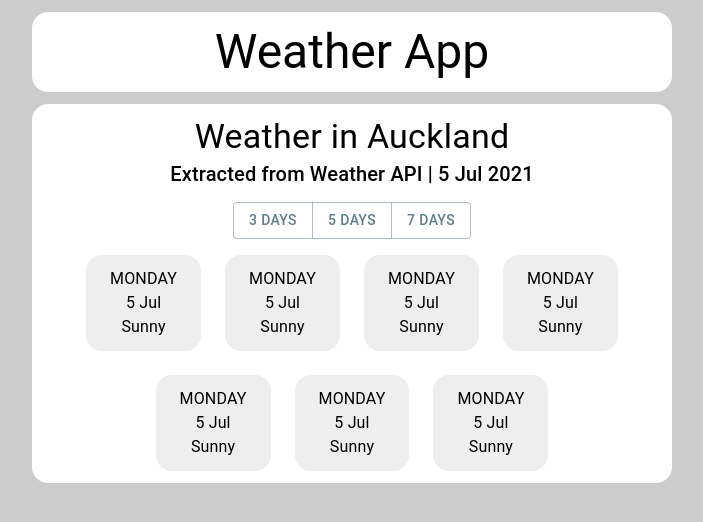
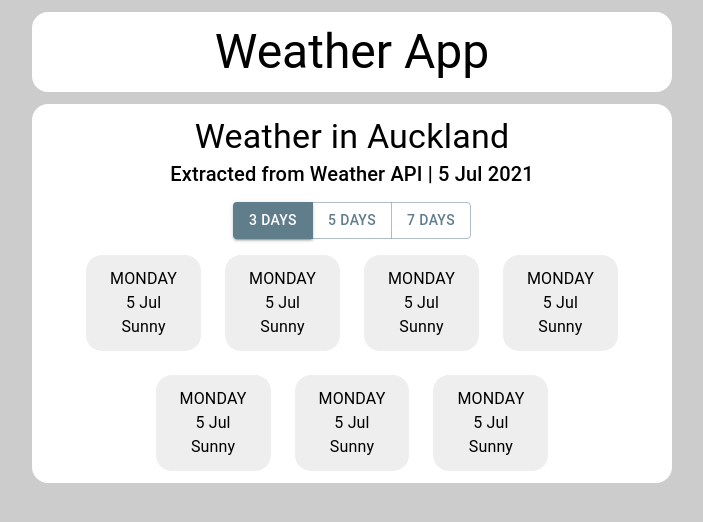
Before and after one commit to JDCRecomendable/weather-app-react, a React (Create React App) app: page /weather in a window 1280 px wide. Shown: the top 522 px of the page, without its empty margins (288-991 px from the left). Built offline with nearby package versions, Linux system fonts and the light colour scheme.

Commit message:
Enable toggling of number of days buttons

```diff
--- /dev/null
+++ b/src/components/NoOfDaySelector.css
@@ -0,0 +1,4 @@
+.noOfDaySelector {
+    margin-top: 12px;
+    margin-bottom: 16px;
+}
--- /dev/null
+++ b/src/components/NoOfDaySelector.js
@@ -0,0 +1,24 @@
+import React from "react"
+import { ButtonGroup, Button } from "@material-ui/core"
+import "./NoOfDaySelector.css"
+
+export default function NoOfDaySelector() {
+    const [noOfDays, setNoOfDays] = React.useState(3);
+
+    return (
+        <ButtonGroup className="noOfDaySelector" color="primary">
+            <Button
+                onClick={() => setNoOfDays(3)}
+                variant={(noOfDays === 3) ? "contained" : "outlined"}
+            >3 Days</Button>
+            <Button
+                onClick={() => setNoOfDays(5)}
+                variant={(noOfDays === 5) ? "contained" : "outlined"}
+            >5 Days</Button>
+            <Button
+                onClick={() => setNoOfDays(7)}
+                variant={(noOfDays === 7) ? "contained" : "outlined"}
+            >7 Days</Button>
+        </ButtonGroup>
+    );
+}
--- a/src/views/weather.css
+++ b/src/views/weather.css
@@ -1,8 +1,3 @@
 .root {
     text-align: center;
 }
-
-.noOfDaySelector {
-    margin-top: 12px;
-    margin-bottom: 16px;
-}
--- a/src/views/weather.js
+++ b/src/views/weather.js
@@ -1,6 +1,7 @@
-import { Container, Grid, Typography, ButtonGroup, Button } from "@material-ui/core"
+import { Container, Grid, Typography } from "@material-ui/core"
 import "./weather.css"
 import WeatherCard from "../components/WeatherCard.js"
+import NoOfDaySelector from "../components/NoOfDaySelector"
 
 export default function Weather() {
     const city = "Auckland"
@@ -31,11 +32,7 @@ export default function Weather() {
             <Typography variant="h6">
                 Extracted from Weather API | {date} {month} {year}
             </Typography>
-            <ButtonGroup className="noOfDaySelector" color="primary">
-                <Button>3 Days</Button>
-                <Button>5 Days</Button>
-                <Button>7 Days</Button>
-            </ButtonGroup>
+            <NoOfDaySelector />
             <Grid container justify="center" spacing={3}>
                 <Grid item>
                     <WeatherCard />
```
